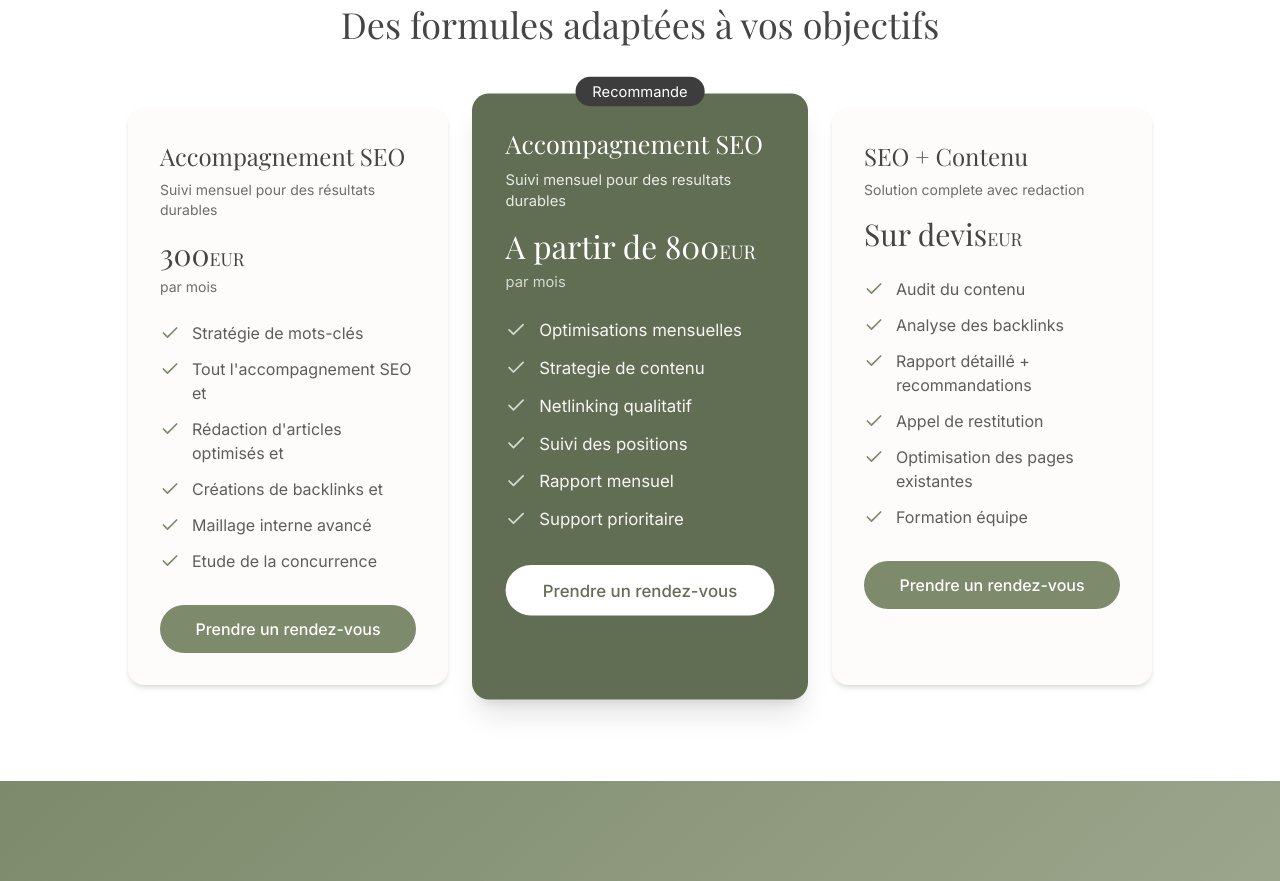
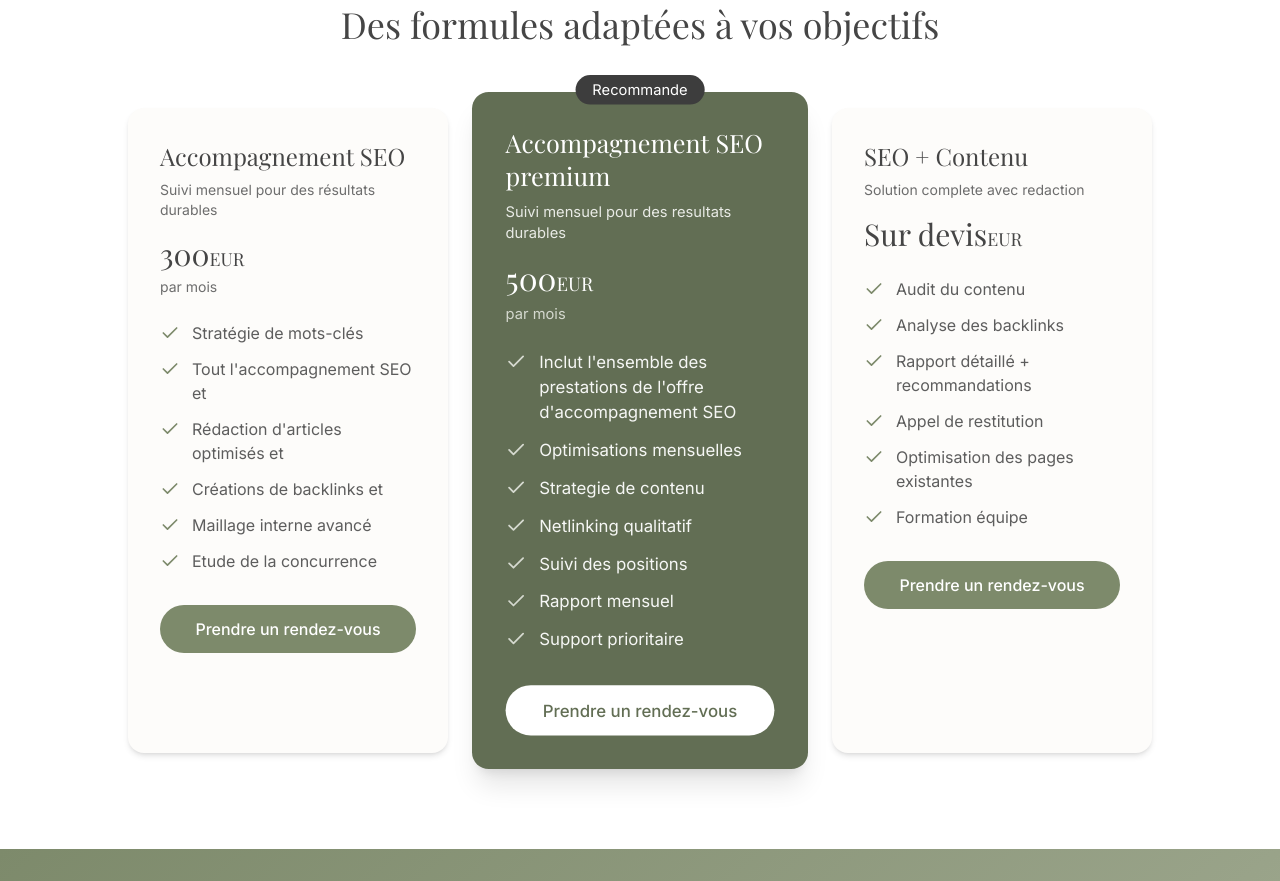
Before and after one commit to valerian35/rochefort-digital, a React (Vite) app: page /seo-referencement in a window 1280 px wide. Shown: the part 2400-3281 px from the top of the page. Built offline with nearby package versions, Linux system fonts and the light colour scheme; a web font is replaced by a local one.

Commit message:
Update recommended SEO plan

```diff
--- a/src/pages/SEO.tsx
+++ b/src/pages/SEO.tsx
@@ -87,10 +87,11 @@ export default function SEO() {
       oneTime: true,
     },
     {
-      name: 'Accompagnement SEO',
-      price: 'A partir de 800',
+      name: 'Accompagnement SEO premium',
+      price: '500',
       description: 'Suivi mensuel pour des resultats durables',
       features: [
+        'Inclut l\'ensemble des prestations de l\'offre d\'accompagnement SEO',
         'Optimisations mensuelles',
         'Strategie de contenu',
         'Netlinking qualitatif',
```
